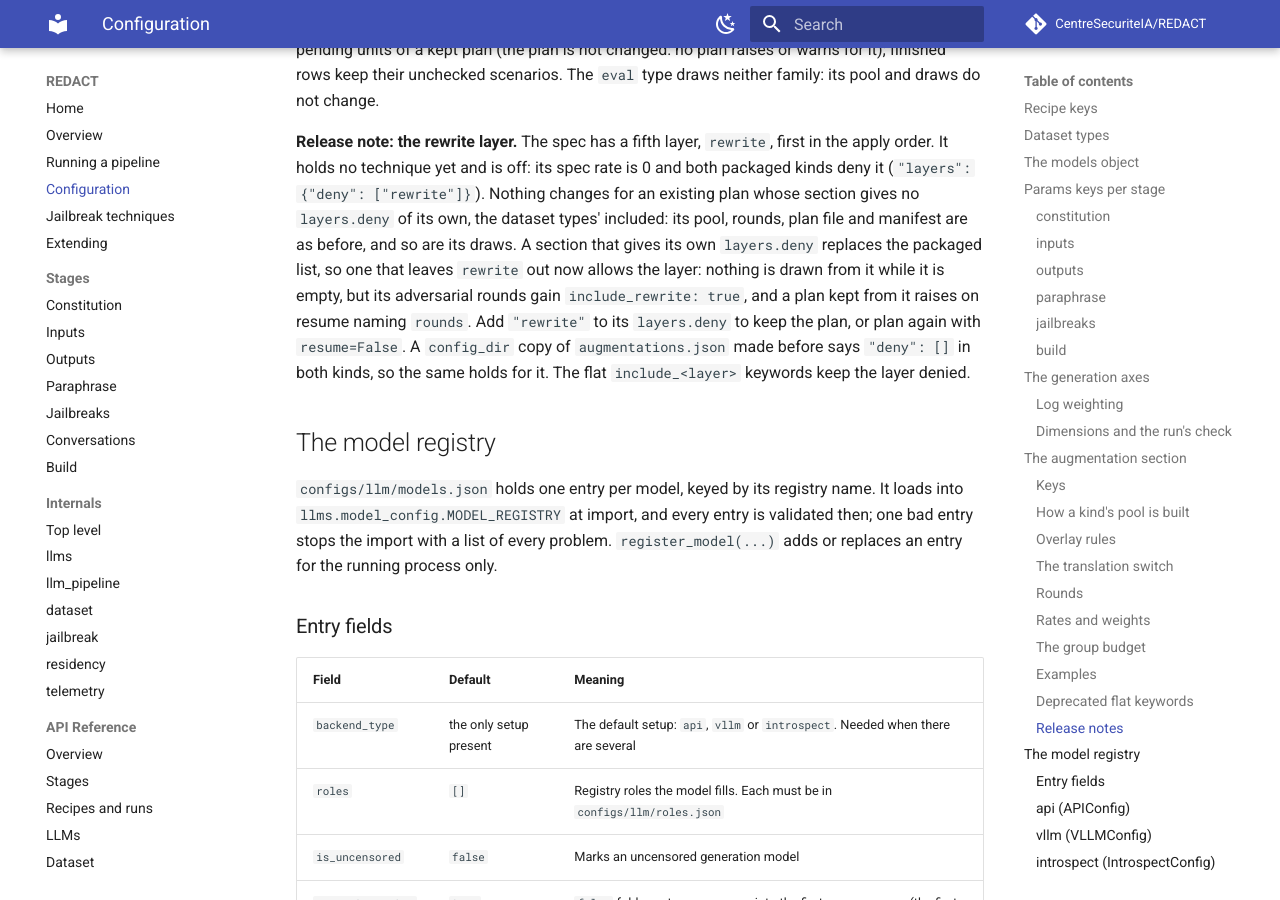
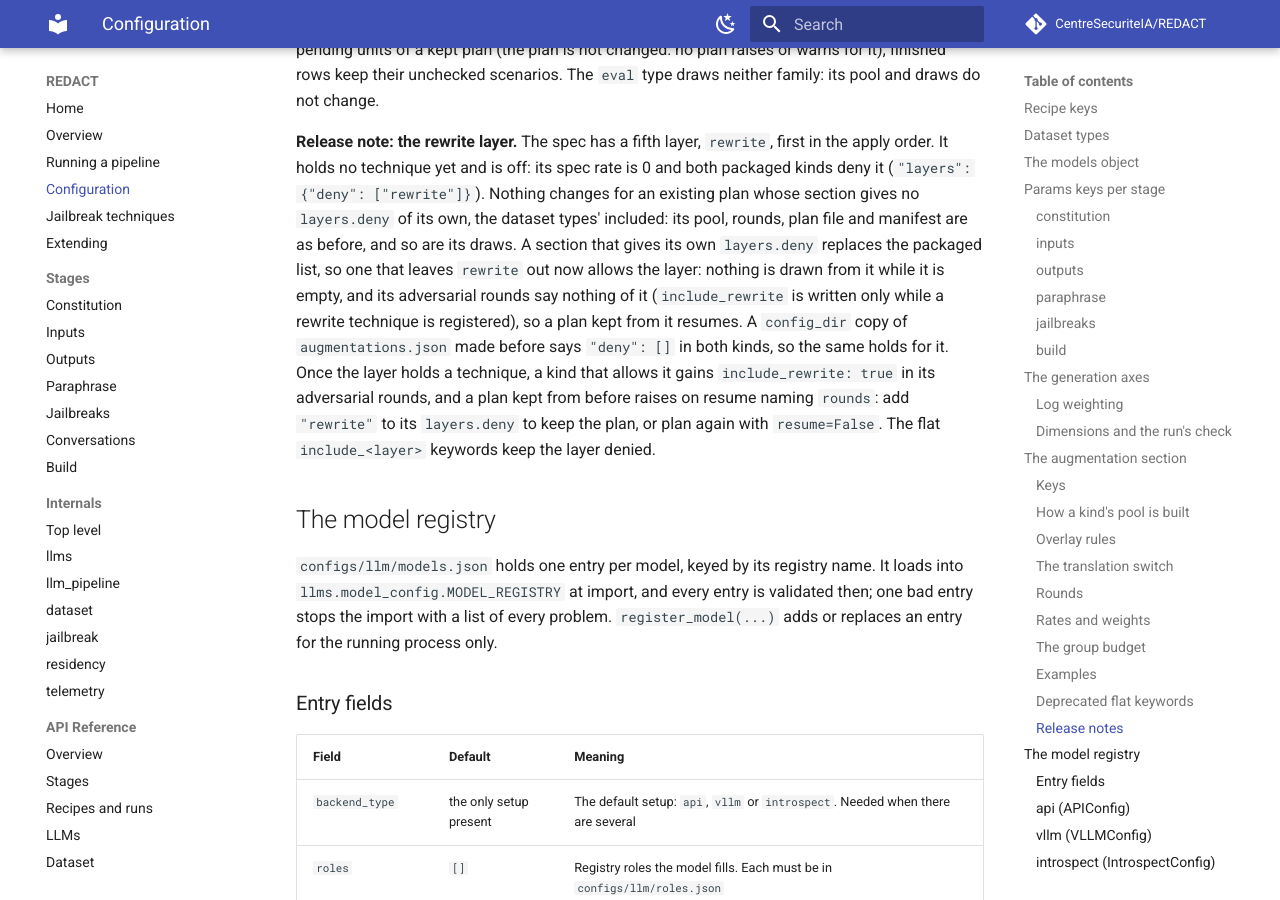
Before and after one commit to CentreSecuriteIA/REDACT, an MkDocs documentation site: the page built from docs/configuration.md, in a window 1280 px wide and 900 px high, scrolled down 26170 px. Built offline with MkDocs 1.6.1 and Material for MkDocs 9.7.7, drawn with Linux system fonts in a browser that asks for light colours; comment, search, counter and statistics services are not loaded.

Commit message:
Write include_rewrite only when the layer holds a technique
A section that gives its own layers.deny (or a config_dir copy of the
former augmentations.json, which says "deny": []) allows the empty rewrite
layer, and its rounds gained include_rewrite: true, so a plan kept from it
raised on resume. rounds_of now writes the key only when the kind allows
the layer and the registry holds a rewrite technique; until then those
rounds are the ones written before the layer existed and the plan resumes.

Co-Authored-By: Claude Opus 5.5 <noreply@anthropic.com>

```diff
--- a/docs/configuration.md
+++ b/docs/configuration.md
@@ -930,12 +930,15 @@ rate is 0 and both packaged kinds deny it (`"layers": {"deny":
 plan file and manifest are as before, and so are its draws. A section that
 gives its own `layers.deny` replaces the packaged list, so one that leaves
 `rewrite` out now allows the layer: nothing is drawn from it while it is
-empty, but its adversarial rounds gain `include_rewrite: true`, and a plan
-kept from it raises on resume naming `rounds`. Add `"rewrite"` to its
-`layers.deny` to keep the plan, or plan again with `resume=False`. A
-`config_dir` copy of `augmentations.json` made before says `"deny": []` in
-both kinds, so the same holds for it. The flat `include_<layer>` keywords
-keep the layer denied.
+empty, and its adversarial rounds say nothing of it (`include_rewrite` is
+written only while a rewrite technique is registered), so a plan kept from
+it resumes. A `config_dir` copy of `augmentations.json` made before says
+`"deny": []` in both kinds, so the same holds for it. Once the layer holds a
+technique, a kind that allows it gains `include_rewrite: true` in its
+adversarial rounds, and a plan kept from before raises on resume naming
+`rounds`: add `"rewrite"` to its `layers.deny` to keep the plan, or plan
+again with `resume=False`. The flat `include_<layer>` keywords keep the layer
+denied.
 
 ## The model registry
 
```
Also changed, not shown: CLAUDE.md (+2 -2 lines), docs/extending.md (+4 -4 lines), docs/internals/jailbreak.md (+5 -4 lines), 2 other files.
